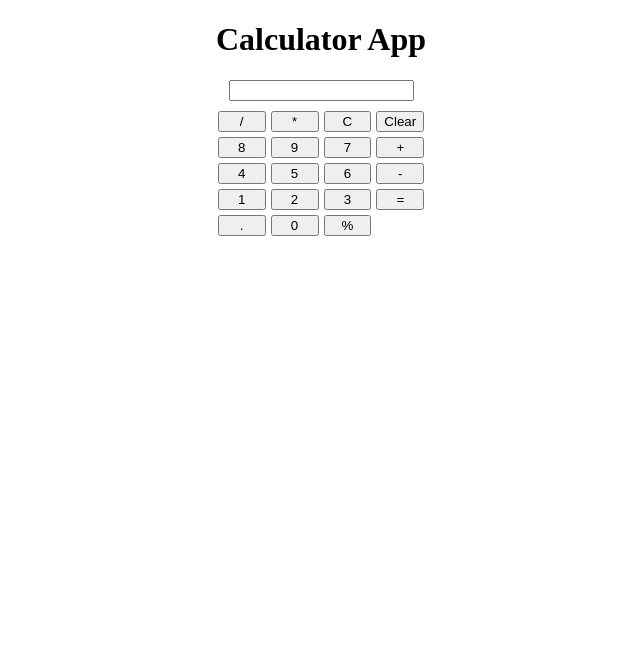
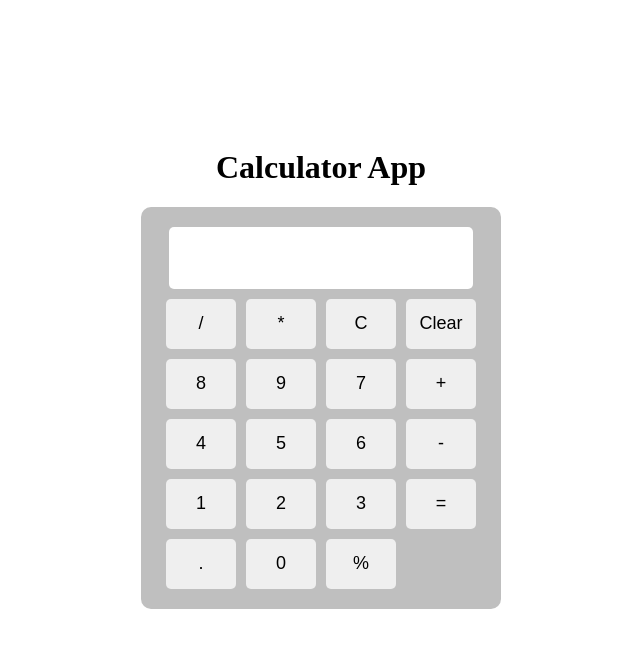
Before and after one commit to MarioAngelov2/Calculator-app, a React (Create React App) app in the folder app/: page / in a window 1280 px wide. Shown: the top 648 px of the page, without its empty margins (319-959 px from the left). Built offline with nearby package versions, Linux system fonts and the light colour scheme.

Commit message:
Update Calculator.css

```diff
--- a/app/src/Style/Calculator.css
+++ b/app/src/Style/Calculator.css
@@ -1,22 +1,53 @@
+body {
+  display: flex;
+  justify-content: center;
+  align-items: center;
+  height: 90vh;
+}
+
 .calculator {
   display: flex;
   flex-direction: column;
   align-items: center;
   margin-top: 20px;
+  font-size: 24px;
+  width: 320px;
+  padding: 20px;
+  border-radius: 10px;
+  background-color: #bfbfbf;
 
 }
 
 .keypad {
   display: grid;
   grid-template-columns: repeat(4, 1fr);
-  grid-gap: 5px;
+  grid-gap: 10px;
 }
 
 button {
   cursor: pointer;
+  width: 70px;
+  height: 50px;
+  font-size: 18px;
+  border-radius: 5px;
+  border: none;
+  transition: ease-in-out 0.2s;
+}
+
+button:hover {
+  background-color: rebeccapurple;
+  color: white;
+  transition: ease-in-out 0.2s;
 }
 
 input {
   margin-bottom: 10px;
-
+  width: 300px;
+  height: 60px;
+  font-size: 24px;
+  text-align: right;
+  border: none;
+  border-radius: 5px;
+  outline: none;
+  user-select: none;
 }
```
